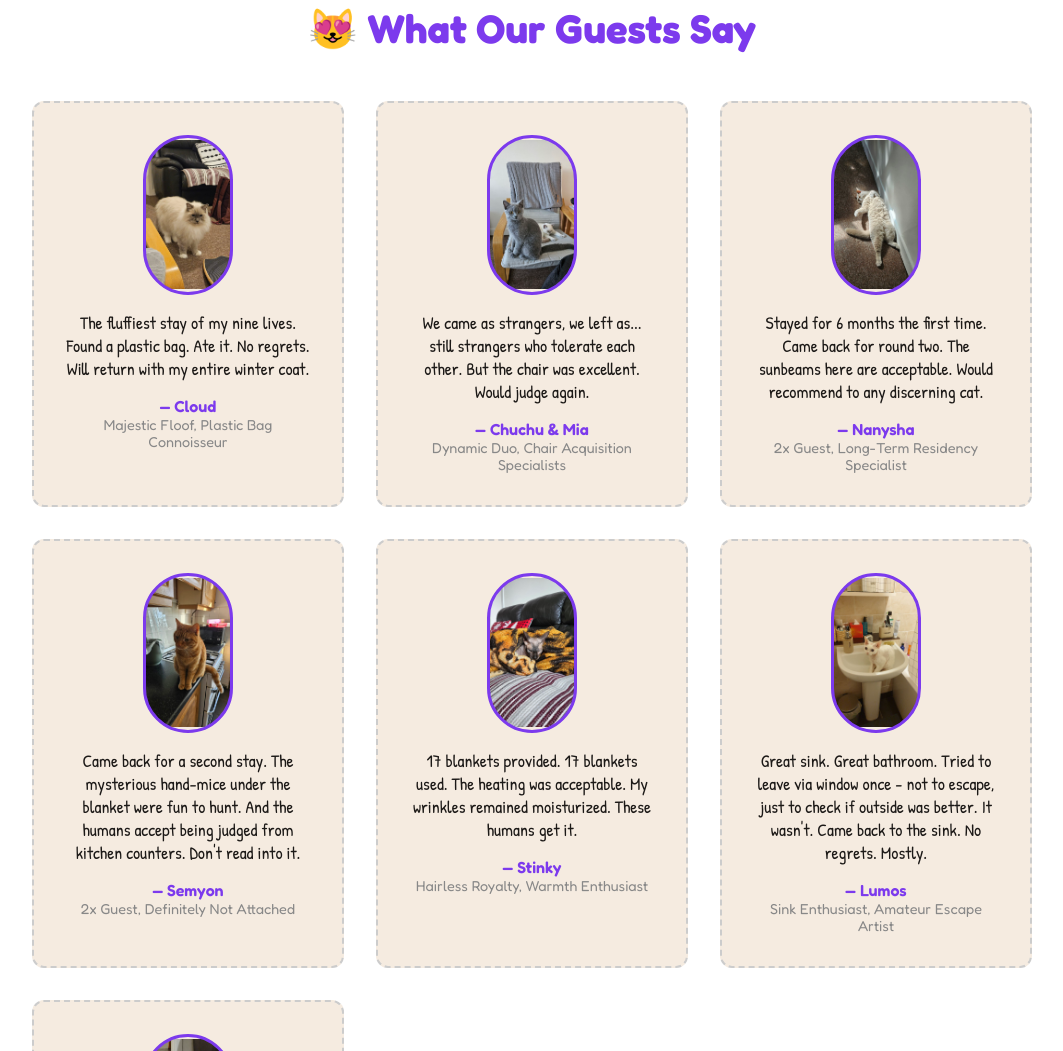
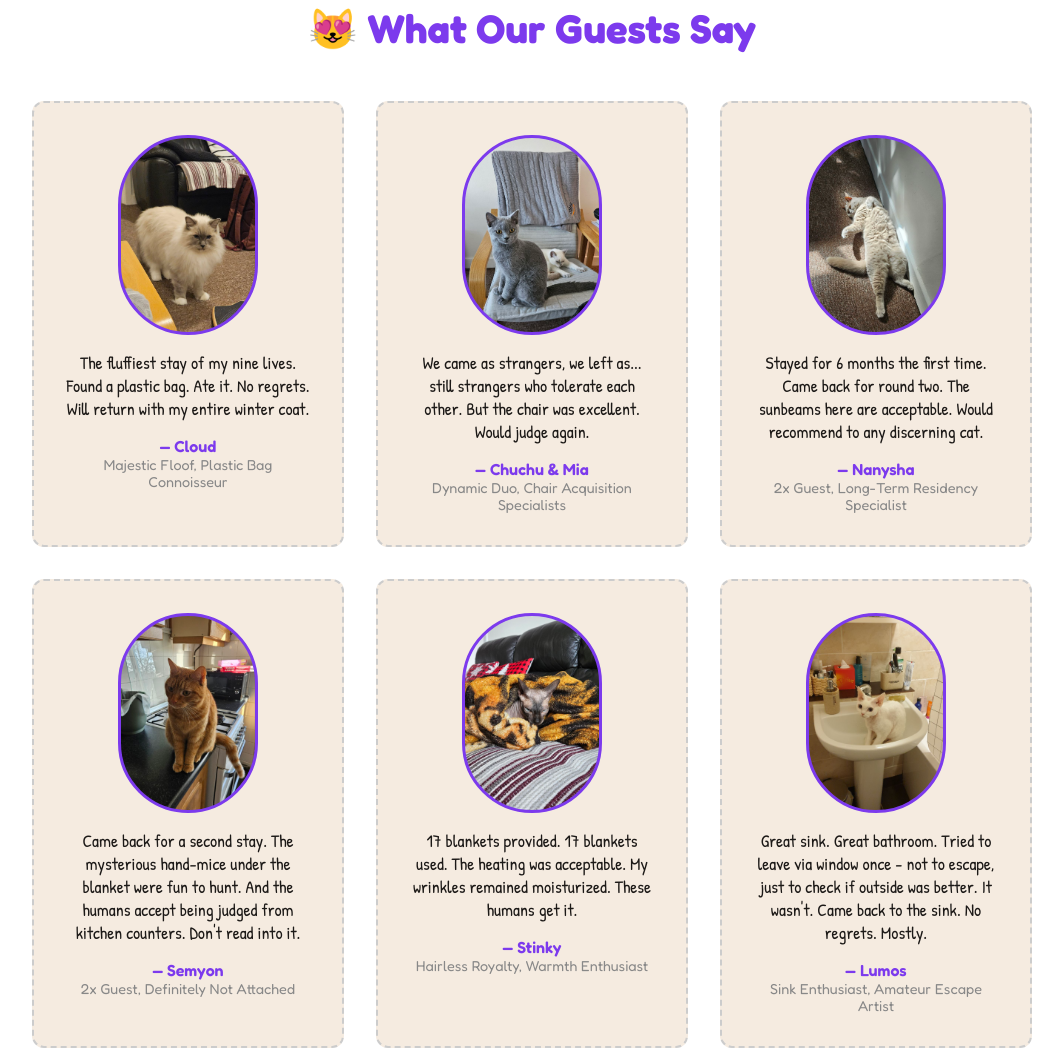
Before and after one commit to hold-n/cat-hotel, a plain HTML site: page index.html in a window 1280 px wide. Shown: the part 1600-2651 px from the top of the page, without its empty margins (108-1171 px from the left). Drawn offline with Linux system fonts and the light colour scheme.

Commit message:
Make cat photos more prominent: larger pill shapes with cover sizing, no blank space
Co-authored-by: Shelley <shelley@exe.dev>

```diff
--- a/index.html
+++ b/index.html
@@ -401,14 +401,13 @@
         }
 
         .testimonial-photo {
-            width: 90px;
-            height: 160px;
-            border-radius: 45px;
+            width: 140px;
+            height: 200px;
+            border-radius: 70px;
             margin: 0 auto 1rem;
-            background-size: contain;
+            background-size: cover;
             background-repeat: no-repeat;
             background-position: center;
-            background-color: var(--cream);
             border: 3px solid var(--primary);
         }
 
```
